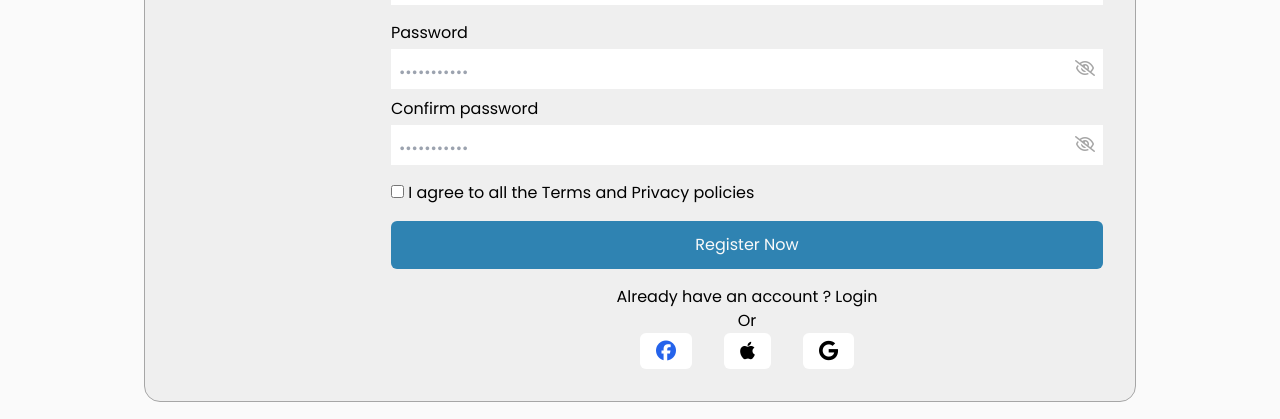
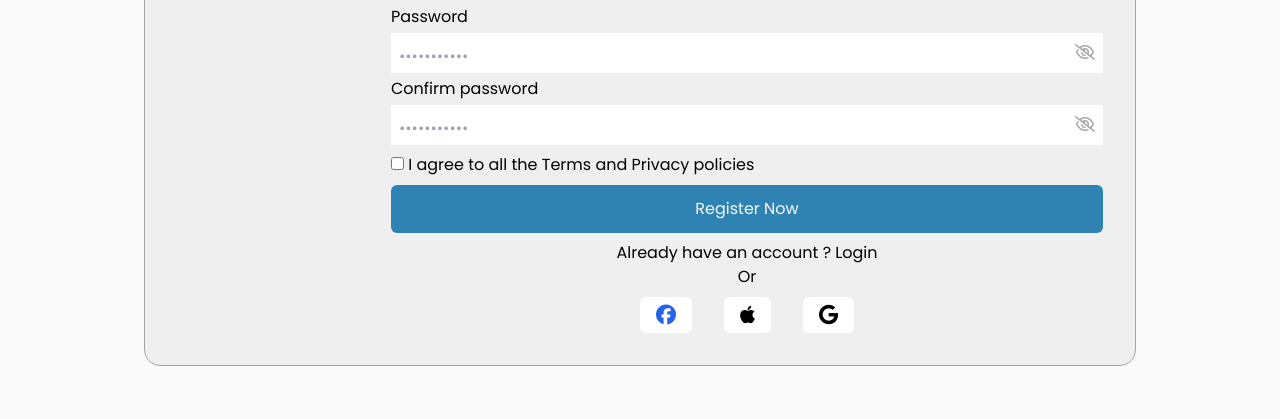
Before and after one commit to Ahmed7019/hotel_booking-website, a website: page register.html in a window 1280 px wide. Shown: the part 363-782 px from the top of the page. Drawn offline with Linux system fonts and the light colour scheme.

Commit message:
register form done

```diff
--- a/register.html
+++ b/register.html
@@ -43,7 +43,7 @@
                         alt="packing suitcase" class="w-[350px] object-cover">
                 </div>
                 <div>
-                    <fieldset class="flex flex-col gap-4 justify-between ">
+                    <fieldset class="flex flex-col gap-2 justify-between">
                         <legend class="text-xl font-bold ">Register</legend>
                         <div class="flex justify-between gap-x-12">
                             <div class="flex flex-col gap-y-1">
@@ -59,7 +59,7 @@
                             <label for="email">Email</label>
                             <input type="email" name="email" id="email" placeholder="example@gmail.com" class="p-2">
                         </div>
-                        <div class="flex flex-col gap-y-2">
+                        <div class="flex flex-col gap-y-1">
                             <div class="flex flex-col  gap-y-1">
                                 <label for="pwd">Password</label>
                                 <div class="bg-white flex justify-between items-center">
@@ -99,10 +99,12 @@
                             Register Now
                         </button>
 
-                        <div class="text-center">
-                            <p>Already have an account ? <a href="login.html"
-                                    class="hover:underline underline-offset-4">Login</a></p>
-                            <p>Or</p>
+                        <div class="text-center flex flex-col items-center gap-2">
+                            <div>
+                                <p>Already have an account ? <a href="login.html"
+                                        class="hover:underline underline-offset-4">Login</a></p>
+                                <p>Or</p>
+                            </div>
                             <div class="flex gap-x-8 justify-center items-center">
                                 <a href="#">
                                     <i
```
